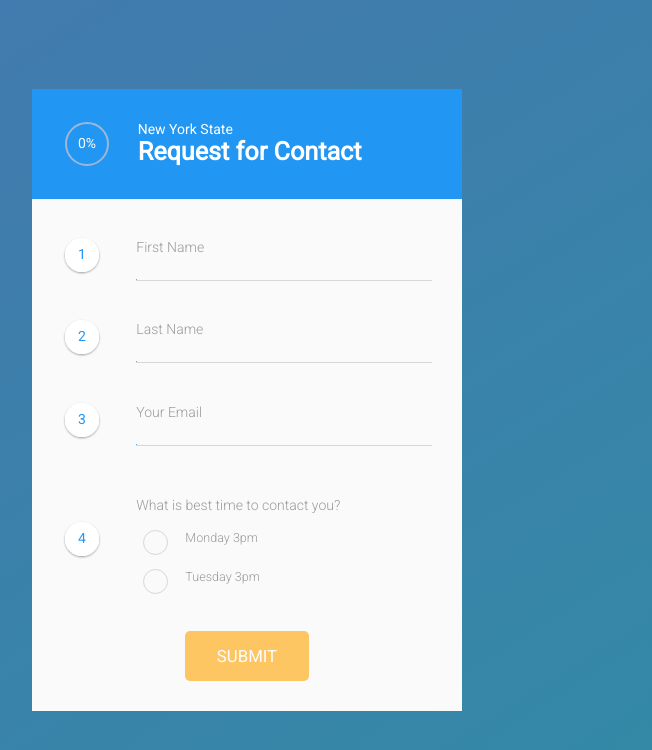
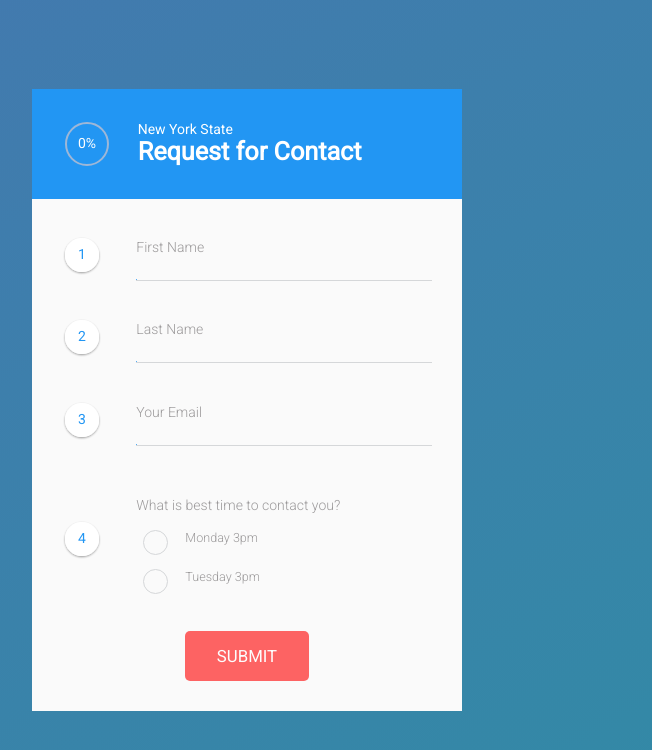
Before and after one commit to JelenaStrbac/UI-contact-form, a React (Create React App) app: page / in a window 1280 px wide. Shown: the top 750 px of the page, without its empty margins (393-1045 px from the left). Built offline with nearby package versions, Linux system fonts and the light colour scheme.

Commit message:
changed color to red

```diff
--- a/src/containers/MainForm/MainForm.css
+++ b/src/containers/MainForm/MainForm.css
@@ -33,7 +33,7 @@
 .Button,
 .Button:link,
 .Button:visited {
-  background-color: orange;
+  background-color: red;
   border: none;
   border-radius: 5px;
   color: white;
```
